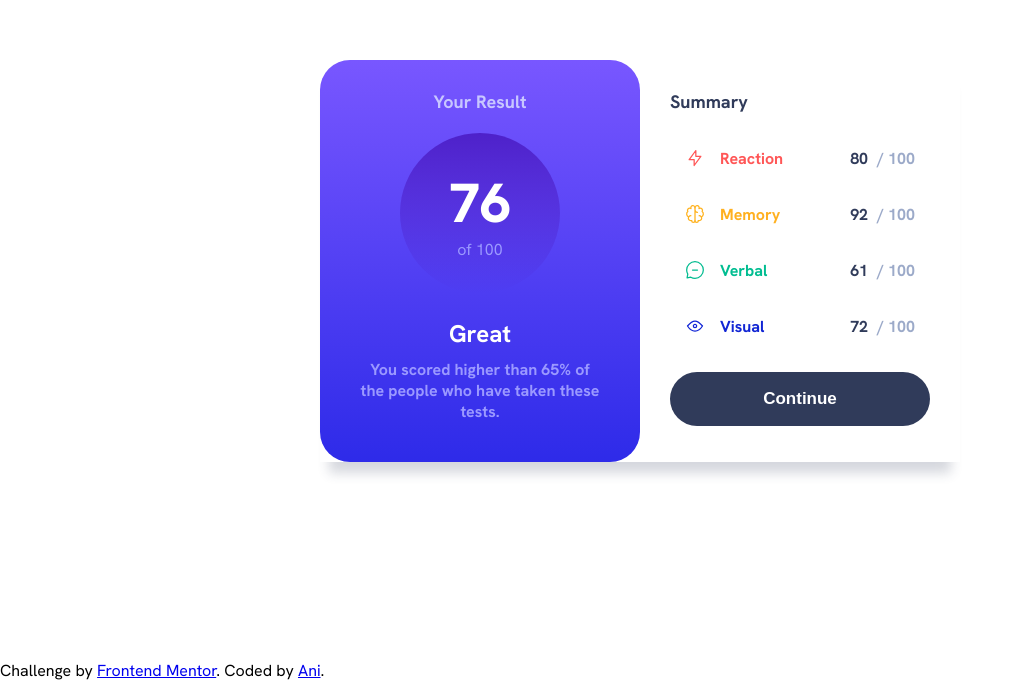
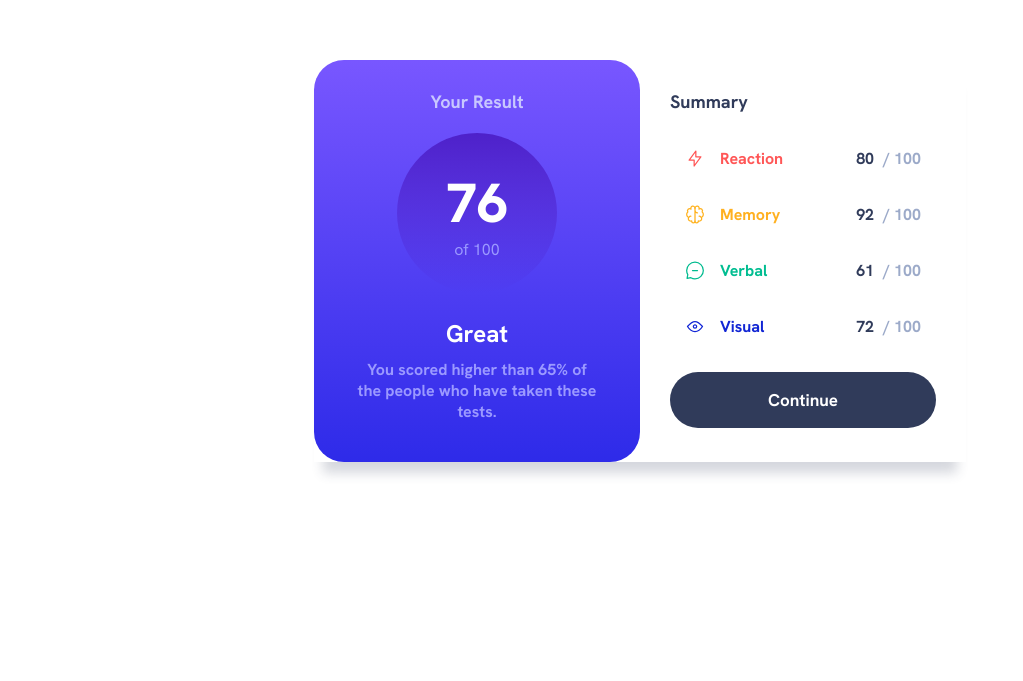
Before and after one commit to Makvalaa/Results-Summary-Component, a plain HTML site: page index.html in a window 1280 px wide. Shown: the part 139-820 px from the top of the page, without its empty margins (0-1023 px from the left). Drawn offline with Linux system fonts and the light colour scheme.

Commit message:
initial commit

```diff
--- a/index.html
+++ b/index.html
@@ -27,47 +27,28 @@
       <div class="list">
         <div  class="container">
           <div>
-            <svg class="icon" xmlns="http://www.w3.org/2000/svg" width="20" height="20"
-              fill="none" viewBox="0 0 20 20"><path stroke="#F55" stroke-linecap="round"
-              stroke-linejoin="round" stroke-width="1.25" d="M10.833 8.333V2.5l-6.666 9.167h5V17.5l6.666-9.167h-5Z"/>
-            </svg>
+            <img class="icon" src="assets/images/icon-reaction.svg">
             <p class="category red">Reaction</p>
           </div>
           <p class="category-score"><span class="individual-category-score">80</span>  / 100</p>
         </div>
         <div class="container">
           <div>
-            <svg class="icon" xmlns="http://www.w3.org/2000/svg" width="20" height="20" fill="none"
-              viewBox="0 0 20 20"><path stroke="#FFB21E" stroke-linecap="round" stroke-linejoin="round"
-              stroke-width="1.25" d="M5.833 11.667a2.5 2.5 0 1 0 .834 4.858"/><path stroke="#FFB21E" stroke-linecap="round"
-              stroke-linejoin="round" stroke-width="1.25" d="M3.553 13.004a3.333 3.333 0 0 1-.728-5.53m.025-.067a2.083 2.083
-              0 0 1 2.983-2.824m.199.054A2.083 2.083 0 1 1 10 3.75v12.917a1.667 1.667 0 0 1-3.333 0M10 5.833a2.5 2.5 0 0 0 2.5
-              2.5m1.667 3.334a2.5 2.5 0 1 1-.834 4.858"/><path stroke="#FFB21E" stroke-linecap="round" stroke-linejoin="round"
-              stroke-width="1.25" d="M16.447 13.004a3.334 3.334 0 0 0 .728-5.53m-.025-.067a2.083 2.083 0 0 0-2.983-2.824M10 3.75a2.085
-               2.085 0 0 1 2.538-2.033 2.084 2.084 0 0 1 1.43 2.92m-.635 12.03a1.667 1.667 0 0 1-3.333 0"/>
-            </svg>
+            <img class="icon" src="assets/images/icon-memory.svg">
             <p class="category yellow">Memory</p>
           </div>
           <p class="category-score"><span class="individual-category-score">92</span>  / 100</p>
         </div>
         <div class="container">
           <div>
-            <svg class="icon" xmlns="http://www.w3.org/2000/svg" width="20" height="20" fill="none" viewBox="0 0 20 20">
-              <path stroke="#00BB8F" stroke-linecap="round" stroke-linejoin="round" stroke-width="1.25"
-              d="M7.5 10h5M10 18.333A8.333 8.333 0 1 0 1.667 10c0 1.518.406 2.942 1.115 4.167l-.699 3.75 3.75-.699A8.295 8.295 0 0 0 10 18.333Z"/>
-            </svg>
+            <img class="icon" src="assets/images/icon-verbal.svg">
             <p class="category teal">Verbal</p>
           </div>
           <p class="category-score"><span class="individual-category-score">61</span> / 100</p>
         </div>
         <div class="container">
           <div>
-            <svg class="icon" xmlns="http://www.w3.org/2000/svg" width="20" height="20" fill="none" viewBox="0 0 20 20">
-              <path stroke="#1125D6" stroke-linecap="round" stroke-linejoin="round" stroke-width="1.25"
-              d="M10 11.667a1.667 1.667 0 1 0 0-3.334 1.667 1.667 0 0 0 0 3.334Z"/>
-              <path stroke="#1125D6" stroke-linecap="round" stroke-linejoin="round" stroke-width="1.25"
-              d="M17.5 10c-1.574 2.492-4.402 5-7.5 5s-5.926-2.508-7.5-5C4.416 7.632 6.66 5 10 5s5.584 2.632 7.5 5Z"/>
-            </svg>
+            <img class="icon" src="assets/images/icon-visual.svg">
             <p class="category blue">Visual</p>
           </div>
           <p class="category-score"><span class="individual-category-score">72</span> / 100</p>
@@ -77,10 +58,7 @@
     </section>
   </main>
 
-  <div class="attribution" style="position: absolute; bottom: -20px;">
-    Challenge by <a href="https://www.frontendmentor.io?ref=challenge" target="_blank">Frontend Mentor</a>.
-    Coded by <a target="_blank" href="https://www.frontendmentor.io/profile/Makvalaa">Ani</a>.
-  </div>
+
 
 </body>
 </html>
--- a/styles.css
+++ b/styles.css
@@ -3,13 +3,13 @@
   src: url(assets/fonts/HankenGrotesk-VariableFont_wght.ttf);
 }
 
-body {
+* {
+  margin: 0;
   font-family: HankenGrotesk;
-  margin: 0;
 }
 
-p, h3, h2 {
-  margin: 0;
+body {
+  min-height: 100vh;
 }
 
 .box-1 {
@@ -139,18 +139,20 @@ p, h3, h2 {
 }
 
 .grid {
-  position: absolute;
-  top: 50%;
-  left: 50%;
-  transform: translate(-50%, -50%);
   display: grid;
   grid-template-columns: 1fr;
 }
 
 /*for desktop*/
-@media screen and (min-width: 376px) {
+@media screen and (min-width: 525px) {
+  body {
+    display: grid;
+    place-items: center;
+  }
+
   .grid {
     display: grid;
+    min-width: 525px;
     max-width: 652px;
     grid-template-columns: 1fr 1fr;
     box-shadow: 0 20px 11px -9px hsla(224, 30%, 27%, 20%);
```
Also changed, not shown: 1 other file.
